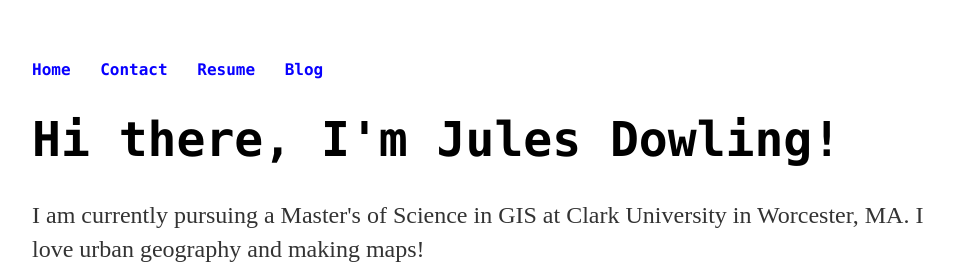
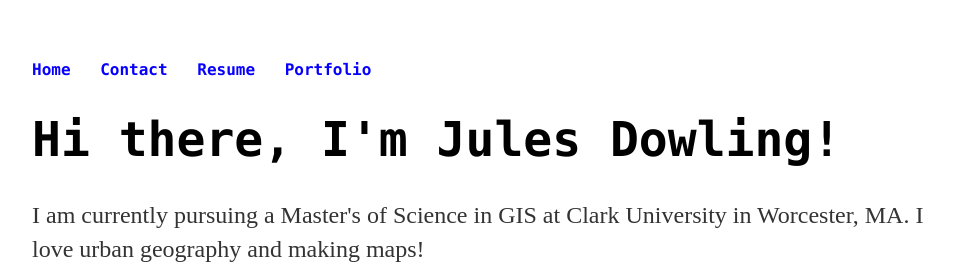
Before and after one commit to jm-dowl/old, a Jekyll site: the page index.html, which Jekyll copies as it is, in a window 1280 px wide. Shown: the top 264 px of the page, without its empty margins (160-1114 px from the left). Built offline with Jekyll 4.4.1, drawn with Linux system fonts in a browser that asks for light colours; grey boxes are pictures that could not be loaded.

Commit message:
corrected link

```diff
--- a/contact.html
+++ b/contact.html
@@ -11,7 +11,7 @@
         		<li><a href="/">Home</a></li>
 	        	<li><a href="contact.html">Contact</a></li>
         		<li><a class ="navlink" href ="resume.html">Resume</a></li>
-        		<li><a href="/blog">Blog</a></li>
+        		<li><a href="portfolio.html">Portfolio</a></li>
     		</ul>
 		</nav>
 		<footer>
--- a/index.html
+++ b/index.html
@@ -13,7 +13,7 @@
         		<li><a href="/">Home</a></li>
 	        	<li><a href="contact.html">Contact</a></li>
         		<li><a class ="navlink" href ="resume.html">Resume</a></li>
-        		<li><a href="/blog">Blog</a></li>
+        		<li><a href="portfolio.html">Portfolio</a></li>
     		</ul>
 		</nav>
 		<div class="container">
--- a/portfolio.html
+++ b/portfolio.html
@@ -11,7 +11,7 @@
         		<li><a href="/">Home</a></li>
 	        	<li><a href="contact.html">Contact</a></li>
         		<li><a class ="navlink" href ="resume.html">Resume</a></li>
-        		<li><a href="/blog">Blog</a></li>
+        		<li><a href="portfolio.html">Portfolio</a></li>
     		</ul>
 		</nav>
     <head>
```
